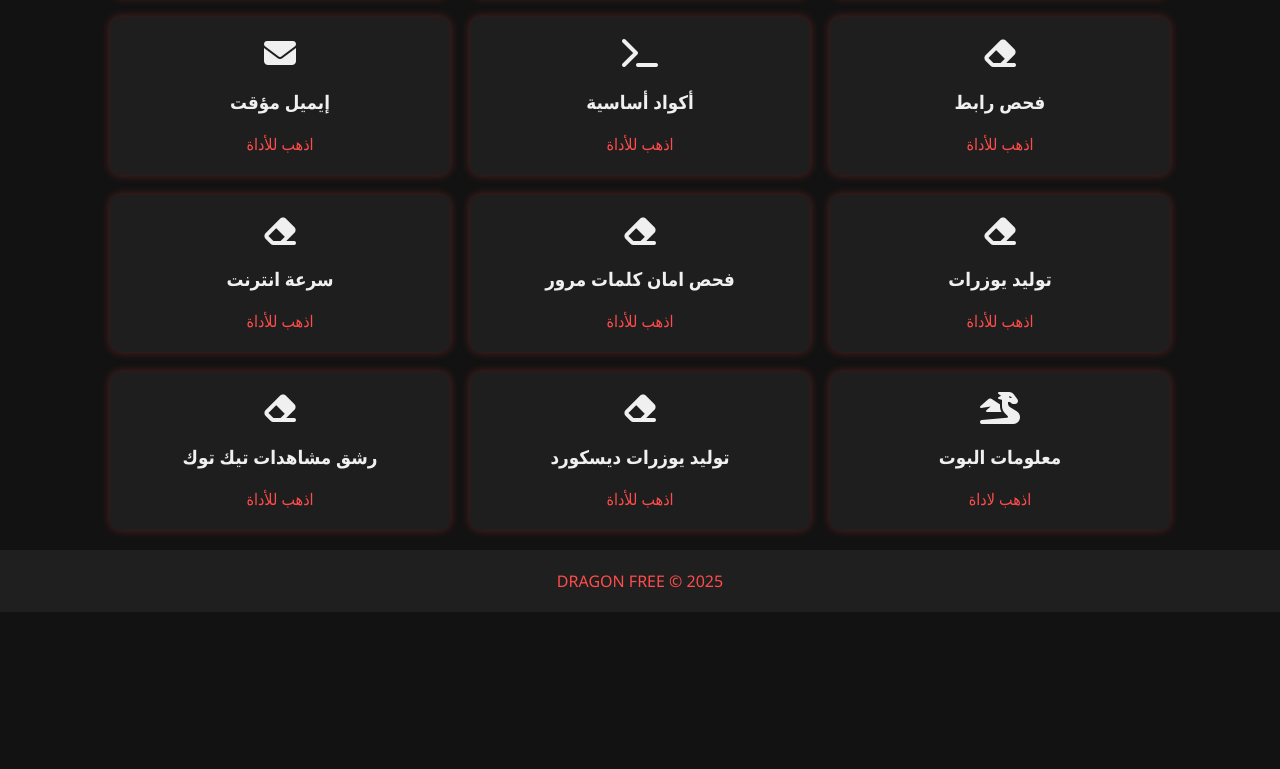
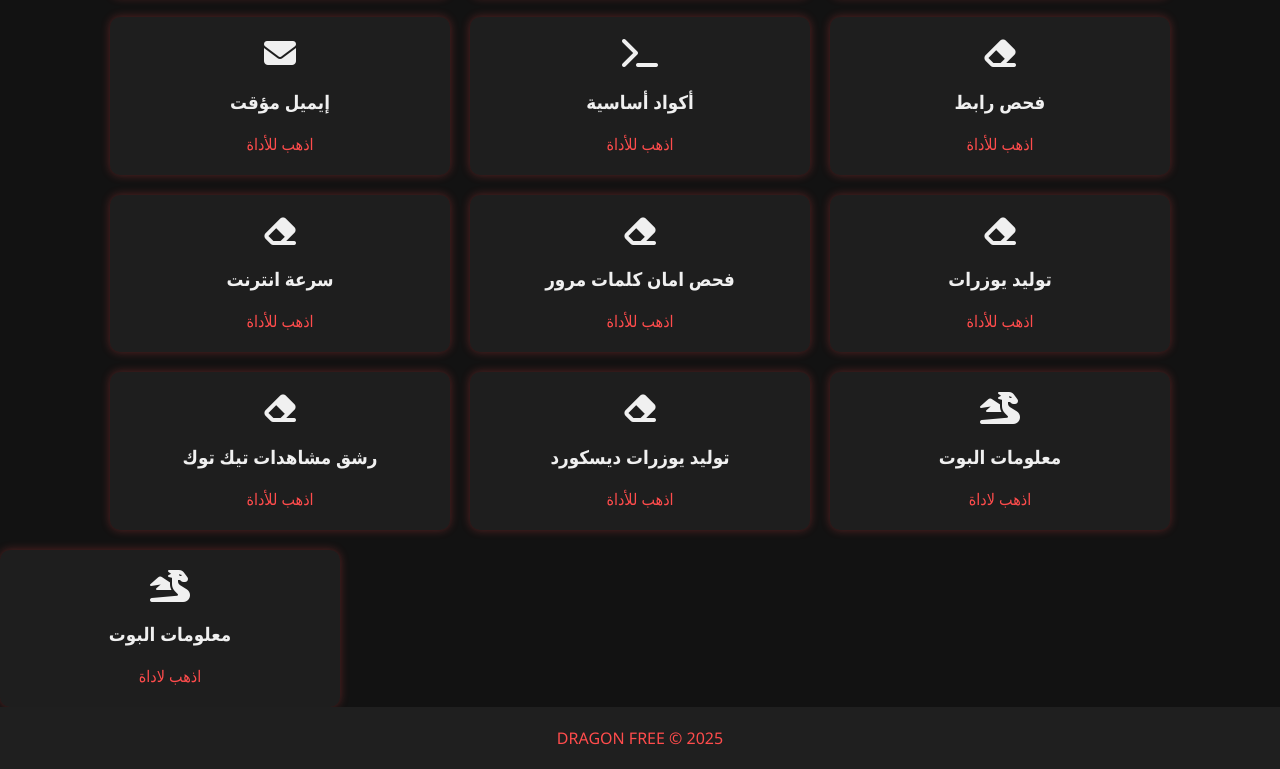
Before and after one commit to freedom666k/dragon-free, a website: page index.html in a window 1280 px wide. Shown: the part 678-1447 px from the top of the page. Before the commit the page ends 1290 px from the top, so only its background shows below. Drawn offline with Linux system fonts and the light colour scheme.

Commit message:
Update index.html

```diff
--- a/index.html
+++ b/index.html
@@ -129,6 +129,8 @@ header {
     <!-- الزر الأخير داخل الحاوية -->
     <div class="card"><i class="fas fa-dragon fa-2x"></i><h3>معلومات البوت</h3><a href="/ap.html">اذهب لاداة</a></div>
 </div>
+    <div class="card"><i class="fas fa-dragon fa-2x"></i><h3>معلومات البوت</h3><a href="/ap.html">اذهب لاداة</a></div>
+</div>
 
 <footer>DRAGON FREE © 2025</footer>
 
```
